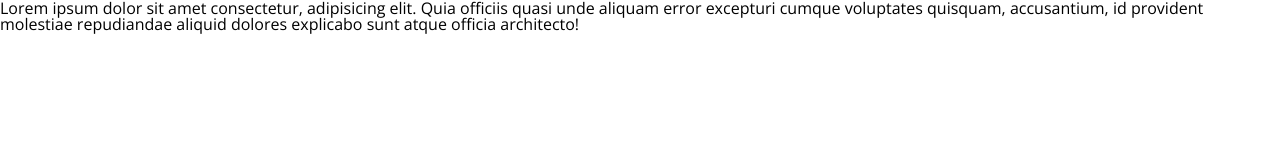
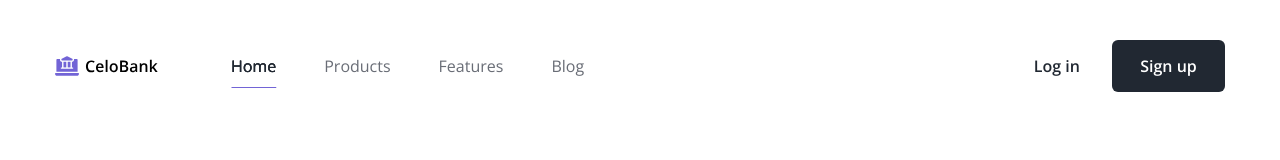
Before and after one commit to trungvu01/f8-htmlcss-selfmade-03, a plain HTML site: page index.html in a window 1280 px wide. Shown: the top 160 px of the page. Drawn offline with nearby package versions, Linux system fonts and the light colour scheme.

Commit message:
Header done!

```diff
--- a/assets/css/styles.css
+++ b/assets/css/styles.css
@@ -9,15 +9,110 @@ html {
 body {
     font-size: 1.6rem;
     font-family: "Open Sans", sans-serif;
+    background-color: #fff;
+}
+/* Common */
+
+a {
+    text-decoration: none;
 }
 
-:root {
-}
-
-/* Common */
 .container {
     width: 1170px;
     max-width: calc(100vw - 48px);
     margin-left: auto;
     margin-right: auto;
 }
+
+.btn {
+    --height: 5.8rem;
+
+    display: inline-block;
+    border-radius: 0.6rem;
+    background: #212832;
+    color: #fff;
+    text-align: center;
+    font-size: 1.6rem;
+    font-weight: 600;
+    width: 11.3rem;
+    line-height: var(--height); /* 175% */
+}
+
+/* Header */
+
+.header {
+    padding-top: 3.4rem;
+    position: sticky;
+    top: -3.4rem;
+    background: #fff;
+    z-index: 99;
+}
+
+.header__inner {
+    display: flex;
+    align-items: center;
+    padding: 6px 0;
+}
+
+.nav {
+    margin-left: 4.9rem;
+    display: flex;
+    align-items: center;
+}
+
+.nav__link {
+    padding: 8px 24px;
+    color: #696d76;
+    font-size: 1.6rem;
+    font-weight: 400;
+    line-height: 1.75; /* 175% */
+}
+
+.nav__link.nav__link--active,
+.nav__link:not(.nav__link--active):hover {
+    color: #212832;
+    text-shadow: 0.1px 0.1px 0 currentColor, -0.1px -0.1px 0 currentColor;
+}
+
+.nav__link.nav__link--active {
+    position: relative;
+}
+
+.nav__link.nav__link--active::after {
+    content: "";
+    position: absolute;
+    bottom: 0;
+    left: 50%;
+    transform: translateX(-50%);
+    width: calc(100% - 48px);
+    height: 0.1rem;
+    border-radius: 99px;
+    background-color: #7264d6;
+}
+
+.header__action {
+    margin-left: auto;
+}
+
+.header__btn--login {
+    display: inline-block;
+    margin-right: 2.8rem;
+    color: #212832;
+    font-size: 1.6rem;
+    font-weight: 600;
+    line-height: 1.75; /* 175% */
+    transition: color 0.2s;
+}
+
+.header__btn--login:hover {
+    color: #7264d6;
+}
+
+.header__btn--signup {
+    --height: 5.2rem;
+    transition: background 0.2s;
+}
+
+.header__btn--signup:hover {
+    background: #7264d6;
+}
--- a/index.html
+++ b/index.html
@@ -84,7 +84,7 @@
         <meta name="theme-color" content="#ffffff" />
 
         <!-- Reset CSS -->
-        <link rel="stylesheet" href="/assets/css/reset.css" />
+        <link rel="stylesheet" href="./assets/css/reset.css" />
 
         <!-- Embed font -->
         <link rel="preconnect" href="https://fonts.googleapis.com" />
@@ -97,12 +97,34 @@
         <!-- Styles CSS -->
         <link rel="stylesheet" href="./assets/css/styles.css" />
     </head>
-    <body>
-        <h1>
-            Lorem ipsum dolor sit amet consectetur, adipisicing elit. Quia
-            officiis quasi unde aliquam error excepturi cumque voluptates
-            quisquam, accusantium, id provident molestiae repudiandae aliquid
-            dolores explicabo sunt atque officia architecto!
-        </h1>
+    <body style="height: 10000px">
+        <header class="header header-fixed">
+            <div class="container">
+                <div class="header__inner">
+                    <!-- Logo -->
+                    <img
+                        src="./assets/imgs/logo.svg"
+                        alt="CeloBank"
+                        class="logo"
+                    />
+
+                    <!-- Navigation -->
+                    <nav class="nav">
+                        <a href="#" class="nav__link nav__link--active">Home</a>
+                        <a href="#products" class="nav__link">Products</a>
+                        <a href="#features" class="nav__link">Features</a>
+                        <a href="#blog" class="nav__link">Blog</a>
+                    </nav>
+
+                    <!-- Action -->
+                    <div class="header__action">
+                        <a href="#!" class="header__btn header__btn--login"
+                            >Log in</a
+                        >
+                        <a href="#!" class="btn header__btn--signup">Sign up</a>
+                    </div>
+                </div>
+            </div>
+        </header>
     </body>
 </html>
```
Also changed, not shown: assets/imgs/logo.svg (added).
